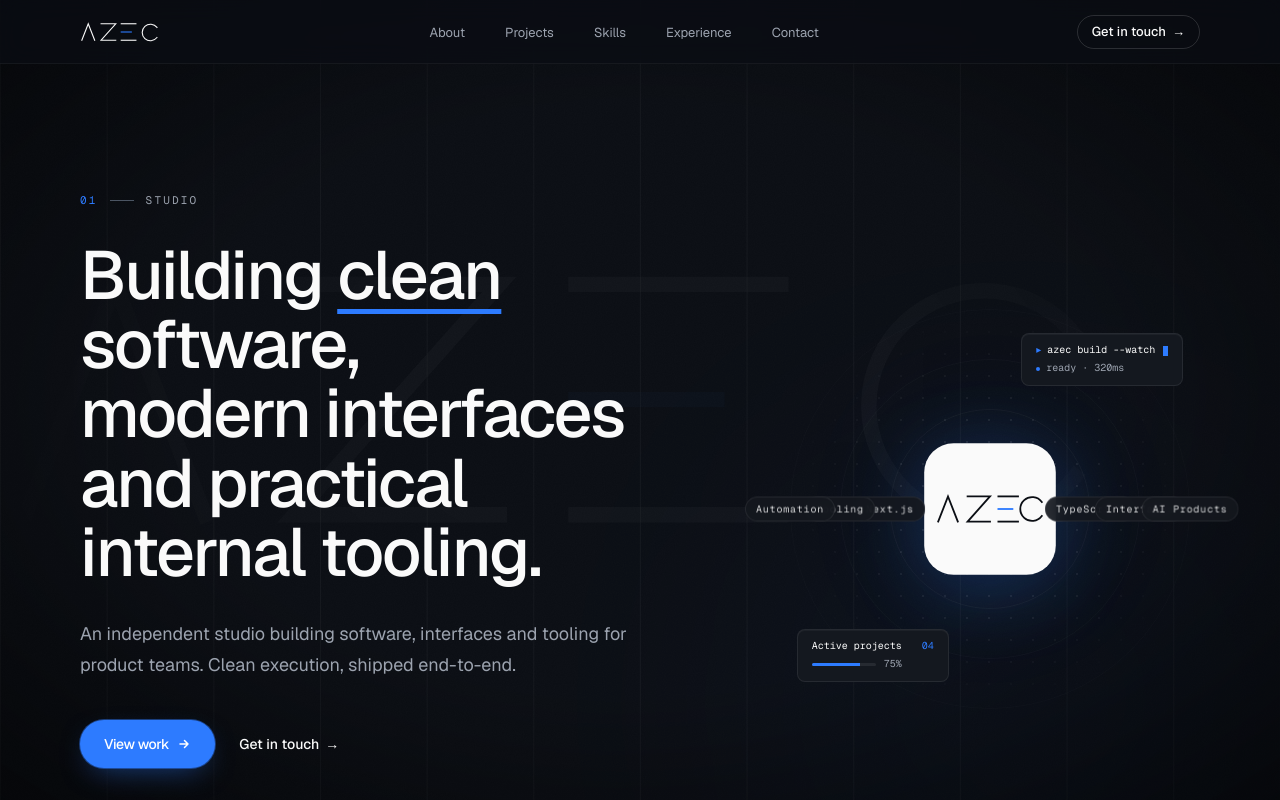
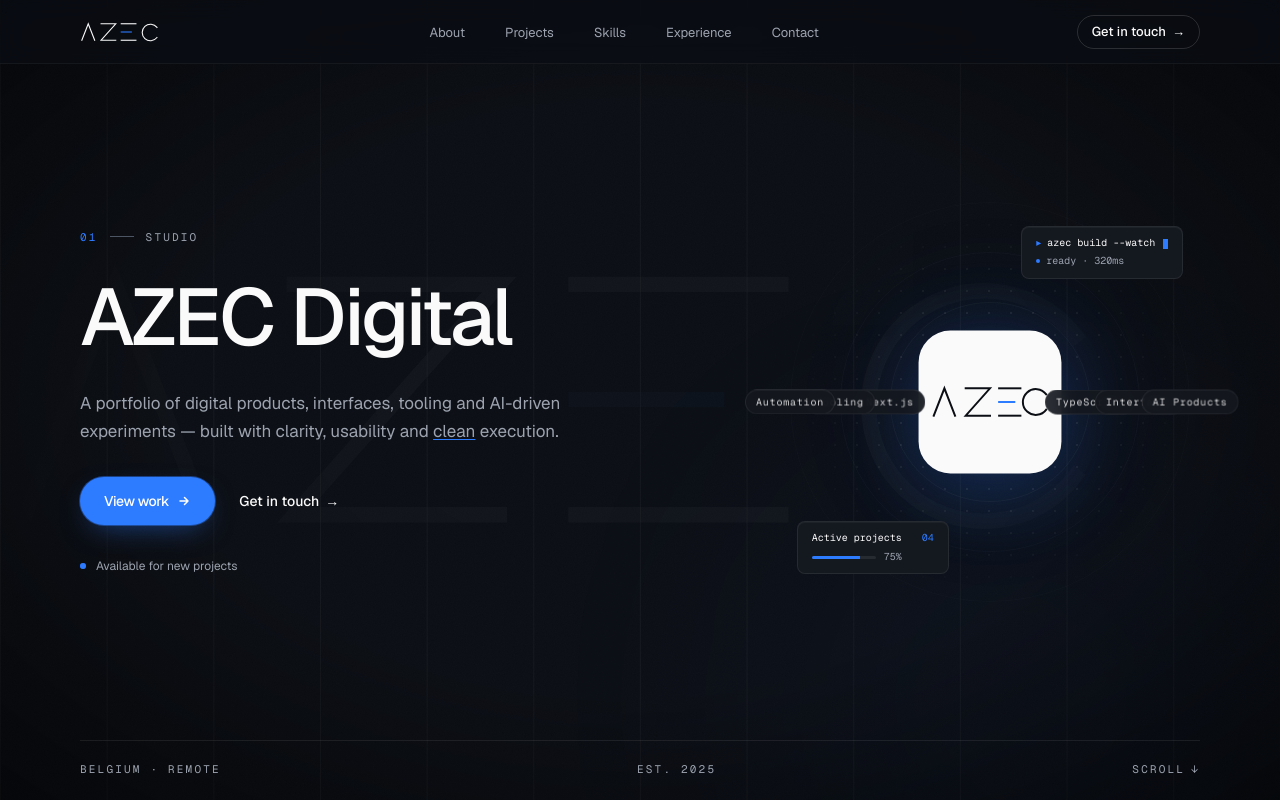
Before and after one commit to LTAzec/portfolio-website, a Next.js app: page / in a window 1280 px wide. Shown: the top 800 px of the page. Built offline with nearby package versions, Linux system fonts and the light colour scheme.

Commit message:
title changes

```diff
--- a/components/sections/Hero.tsx
+++ b/components/sections/Hero.tsx
@@ -1,47 +1,56 @@
 import { Container } from "@/components/layout/Container";
-import { HeroVisual } from "@/components/sections/HeroVisual";
+import {
+  HeroVisual,
+  HeroVisualMobile,
+} from "@/components/sections/HeroVisual";
 import { Button } from "@/components/ui/Button";
 import { site } from "@/data/site";
 
 /**
- * Editorial hero. Asymmetric 7/5 grid on desktop:
+ * Editorial hero — minimal, brand-led.
  *
- *   LEFT  — eyebrow index, oversized headline ("clean" underlined in
- *           the AZEC blue, matching the wordmark E-bar), positioning
- *           paragraph, two CTAs, live availability indicator.
- *   RIGHT — <HeroVisual />: a quiet animated AZEC Digital "studio system"
- *           around the central icon — orbiting capability chips,
- *           hairline rings, and two developer-style status panels.
+ * The headline is intentionally just "AZEC Digital" — the brand IS the
+ * intro. The subtitle carries the portfolio context, and the accent
+ * underline finds its home on "clean" inside the closing phrase
+ * "clean execution", mirroring the wordmark's blue E-bar.
  *
- * Mobile collapses to a single stacked column. The global <Backdrop />
- * carries the page-wide grid + wordmark watermark + soft blue zone.
+ * Two distinct layouts:
+ *
+ *   Mobile (default → <lg)
+ *     vertical flex column: eyebrow → headline → subtitle → CTAs →
+ *     compact visual → availability.
+ *
+ *   Desktop (lg+)
+ *     asymmetric 7/5 grid: text left, full HeroVisual right.
+ *
+ * Shared content blocks are defined once as local JSX vars and rendered
+ * in both layouts — no duplication of copy.
  */
 export function Hero() {
-  return (
-    <section id="top" className="relative isolate overflow-hidden">
-      <Container className="relative pt-24 pb-24 sm:pt-32 sm:pb-28 lg:pt-32 lg:pb-32">
-        <div className="grid grid-cols-1 items-center gap-14 lg:grid-cols-12 lg:gap-20">
-          {/* ── Left column ─────────────────────────────────────── */}
-          <div className="flex flex-col lg:col-span-7">
+  const eyebrow = (
     <span className="text-eyebrow flex items-center gap-3">
       <span className="text-accent">01</span>
       <span className="h-px w-6 bg-faint" />
       <span>Studio</span>
     </span>
+  );
 
-            <h1 className="mt-8 text-balance text-[2.625rem] font-medium leading-[1.04] tracking-[-0.03em] text-foreground sm:text-[3.5rem] lg:text-[4.25rem] lg:leading-[1.02]">
-              Building{" "}
-              <span className="accent-underline">clean</span>{" "}
-              software,
-              <br className="hidden sm:block" /> modern interfaces and practical
-              internal tooling.
+  const headline = (
+    <h1 className="text-balance text-[2.75rem] font-medium leading-[1.02] tracking-[-0.035em] text-foreground sm:text-[4rem] lg:text-[5rem] lg:leading-[1]">
+      AZEC Digital
     </h1>
+  );
 
-            <p className="mt-8 max-w-xl text-pretty text-base leading-relaxed text-muted sm:text-lg sm:leading-[1.7]">
-              {site.description}
+  const subtitle = (
+    <p className="max-w-lg text-pretty text-base leading-relaxed text-muted sm:text-[17px] sm:leading-[1.65]">
+      A portfolio of digital products, interfaces, tooling and AI-driven
+      experiments — built with clarity, usability and{" "}
+      <span className="accent-underline">clean</span> execution.
     </p>
+  );
 
-            <div className="mt-10 flex flex-wrap items-center gap-x-6 gap-y-4">
+  const ctas = (
+    <div className="flex flex-wrap items-center gap-x-6 gap-y-4">
       <Button href="#projects" variant="primary" size="lg">
         View work
         <Arrow />
@@ -59,24 +68,47 @@ export function Hero() {
         </span>
       </a>
     </div>
+  );
 
-            <div className="mt-10 inline-flex items-center gap-2.5 text-[12px] text-muted">
+  const availability = (
+    <div className="inline-flex items-center gap-2.5 text-[12px] text-muted">
       <span className="relative flex h-1.5 w-1.5">
         <span className="absolute inline-flex h-full w-full animate-ping rounded-full bg-accent opacity-50" />
         <span className="relative inline-flex h-1.5 w-1.5 rounded-full bg-accent" />
       </span>
       <span>{site.availability}</span>
     </div>
+  );
+
+  return (
+    <section id="top" className="relative isolate overflow-hidden">
+      <Container className="relative pt-16 pb-16 sm:pt-24 sm:pb-24 lg:pt-32 lg:pb-32">
+        {/* ── Mobile layout (single column, fixed order) ───────── */}
+        <div className="flex flex-col gap-7 lg:hidden">
+          {eyebrow}
+          {headline}
+          {subtitle}
+          {ctas}
+          <HeroVisualMobile />
+          {availability}
         </div>
 
-          {/* ── Right column — animated AZEC system ─────────────── */}
+        {/* ── Desktop layout (asymmetric 7/5 grid) ─────────────── */}
+        <div className="hidden lg:grid lg:grid-cols-12 lg:items-center lg:gap-20">
+          <div className="flex flex-col gap-8 lg:col-span-7">
+            {eyebrow}
+            {headline}
+            {subtitle}
+            {ctas}
+            {availability}
+          </div>
           <div className="lg:col-span-5">
             <HeroVisual />
           </div>
         </div>
 
-        {/* Bottom editorial rule */}
-        <div className="mt-20 border-t border-border pt-5 sm:mt-28 lg:mt-32">
+        {/* ── Bottom editorial rule ────────────────────────────── */}
+        <div className="mt-12 border-t border-border pt-5 sm:mt-20 lg:mt-32">
           <div className="text-eyebrow flex flex-wrap items-center justify-between gap-y-2 text-[10px]">
             <span>{site.location} · Remote</span>
             <span className="hidden sm:inline">Est. {site.founded}</span>
--- a/components/sections/HeroVisual.tsx
+++ b/components/sections/HeroVisual.tsx
@@ -2,69 +2,64 @@ import type { CSSProperties } from "react";
 import { AzecIcon } from "@/components/brand/AzecIcon";
 
 /**
- * Right-side hero visual — the AZEC Digital "developer system" piece.
+ * Hero visual — AZEC Digital "developer system" piece.
  *
- * Composition (desktop):
- *   - Central AZEC icon tile, with a soft AZEC-blue underglow
- *   - Three concentric orbit rings (hairline)
- *   - Six floating capability chips orbiting at different speeds
- *   - Top-right terminal-style status panel (build watcher + cursor)
- *   - Bottom-left dashboard-style panel (active projects + bar)
- *   - Subtle dot-grid in the centre, masked to a circle
+ * Two distinct components, one per viewport tier:
  *
- * Mobile fallback: just the AzecIcon tile + soft glow. Lighter, calmer.
+ *   <HeroVisualMobile />  — compact composition. Just the AZEC icon,
+ *                           one subtle ring, a soft underglow. No orbits,
+ *                           no chips, no panels. Fixed height ~180px.
  *
- * Every animation uses transform / opacity / offset-distance only — no
- * JS loop, no libraries. prefers-reduced-motion stops them all via
- * the shared override in globals.css.
+ *   <HeroVisual />        — full desktop system. Three orbit rings, six
+ *                           orbiting capability chips, two developer panels,
+ *                           soft underglow, central icon tile.
+ *                           Square, max 460px wide.
  *
- * Decorative — pointer-events disabled across the whole tree so it can
- * never block scroll/clicks.
+ * Hero.tsx places each in its respective layout (mobile flex / desktop grid)
+ * so we never carry the wrong variant in the DOM.
+ *
+ * All animations use transform / opacity / offset-distance only — no JS,
+ * no libraries. prefers-reduced-motion stops every animation via the
+ * shared override in globals.css. Decorative: pointer-events disabled.
  */
+
+/* ──────────────────────────────────────────────────────────────
+   Mobile — compact, ~180px tall
+   ────────────────────────────────────────────────────────────── */
+export function HeroVisualMobile() {
+  return (
+    <div
+      aria-hidden
+      className="pointer-events-none relative mx-auto grid h-[180px] w-full place-items-center"
+    >
+      {/* Soft underglow */}
+      <div
+        className="absolute h-[200px] w-[200px] rounded-full opacity-50 blur-3xl"
+        style={{
+          background:
+            "radial-gradient(circle, rgba(45,123,255,0.42) 0%, transparent 70%)",
+        }}
+      />
+
+      {/* One subtle ring around the icon */}
+      <div className="absolute h-[150px] w-[150px] rounded-full border border-border opacity-50" />
+
+      {/* Central AZEC tile */}
+      <AzecIcon className="relative h-[104px] w-[104px] drop-shadow-[0_8px_24px_rgba(45,123,255,0.25)]" />
+    </div>
+  );
+}
+
+/* ──────────────────────────────────────────────────────────────
+   Desktop — full animated system
+   ────────────────────────────────────────────────────────────── */
 export function HeroVisual() {
   return (
     <div
       aria-hidden
       className="pointer-events-none relative mx-auto aspect-square w-full max-w-[460px]"
     >
-      {/* Mobile fallback — static icon, no orbits */}
-      <div className="absolute inset-0 grid place-items-center lg:hidden">
-        <StaticIcon />
-      </div>
-
-      {/* Desktop composition */}
-      <div className="absolute inset-0 hidden lg:block">
-        <AnimatedSystem />
-      </div>
-    </div>
-  );
-}
-
-/* ──────────────────────────────────────────────────────────────
-   Mobile — quieter, just an iconic seal
-   ────────────────────────────────────────────────────────────── */
-function StaticIcon() {
-  return (
-    <div className="relative">
-      <div
-        className="absolute -inset-12 -z-10 rounded-full opacity-40 blur-3xl"
-        style={{
-          background:
-            "radial-gradient(circle, rgba(45,123,255,0.40) 0%, transparent 70%)",
-        }}
-      />
-      <AzecIcon className="h-24 w-24 sm:h-28 sm:w-28" />
-    </div>
-  );
-}
-
-/* ──────────────────────────────────────────────────────────────
-   Desktop animated system
-   ────────────────────────────────────────────────────────────── */
-function AnimatedSystem() {
-  return (
-    <div className="relative h-full w-full">
-      {/* Masked dot grid — work surface around the icon */}
+      {/* Masked dot grid */}
       <div
         className="bg-dots absolute inset-0"
         style={{
@@ -79,17 +74,17 @@ function AnimatedSystem() {
       <Ring radius={150} opacity={0.36} />
       <Ring radius={200} opacity={0.24} />
 
-      {/* Soft underglow behind the icon — larger, more diffused */}
+      {/* Soft underglow behind the icon */}
       <div
-        className="animate-glow-pulse absolute top-1/2 left-1/2 -z-10 h-[260px] w-[260px] -translate-x-1/2 -translate-y-1/2 rounded-full blur-3xl"
+        className="animate-glow-pulse absolute top-1/2 left-1/2 -z-10 h-[280px] w-[280px] -translate-x-1/2 -translate-y-1/2 rounded-full blur-3xl"
         style={{
           background:
-            "radial-gradient(circle, rgba(45,123,255,0.32) 0%, transparent 65%)",
+            "radial-gradient(circle, rgba(45,123,255,0.34) 0%, transparent 65%)",
         }}
       />
 
       {/* Central AZEC tile */}
-      <div className="absolute top-1/2 left-1/2 h-[140px] w-[140px] -translate-x-1/2 -translate-y-1/2 drop-shadow-[0_12px_36px_rgba(45,123,255,0.22)]">
+      <div className="absolute top-1/2 left-1/2 h-[152px] w-[152px] -translate-x-1/2 -translate-y-1/2 drop-shadow-[0_14px_38px_rgba(45,123,255,0.24)]">
         <AzecIcon className="h-full w-full" />
       </div>
 
@@ -98,18 +93,12 @@ function AnimatedSystem() {
         <OrbitChip key={chip.label} chip={chip} />
       ))}
 
-      {/* Top-right terminal panel */}
       <TerminalPanel />
-
-      {/* Bottom-left dashboard panel */}
       <DashboardPanel />
     </div>
   );
 }
 
-/* ──────────────────────────────────────────────────────────────
-   Orbit ring
-   ────────────────────────────────────────────────────────────── */
 function Ring({ radius, opacity }: { radius: number; opacity: number }) {
   return (
     <div
@@ -123,9 +112,6 @@ function Ring({ radius, opacity }: { radius: number; opacity: number }) {
   );
 }
 
-/* ──────────────────────────────────────────────────────────────
-   Capability chips
-   ────────────────────────────────────────────────────────────── */
 interface ChipDef {
   label: string;
   radius: number;
@@ -163,9 +149,6 @@ function OrbitChip({ chip }: { chip: ChipDef }) {
   );
 }
 
-/* ──────────────────────────────────────────────────────────────
-   Developer panels — premium, slightly more breathing room
-   ────────────────────────────────────────────────────────────── */
 function TerminalPanel() {
   return (
     <div
--- a/data/site.ts
+++ b/data/site.ts
@@ -2,28 +2,22 @@ import type { SocialLink } from "@/lib/types";
 
 /**
  * Single source of truth for AZEC Digital's brand metadata.
- * The primary identity across the site is the studio (AZEC Digital);
- * Yannis appears personally in About and Contact only.
+ * AZEC Digital is the studio identity; Yannis (the founder) surfaces
+ * personally in About and Contact only.
  */
 export const site = {
-  /** Primary identity used in navigation, SEO, OG. */
   name: "AZEC Digital",
-  /** Founder — surfaces in About / Contact, not in the hero. */
   founder: "Yannis Bertels",
-  /** Short brand label used where the wordmark can't render. */
   brand: "AZEC Digital",
-  /** Studio role/positioning. */
   role: "Independent digital studio",
   location: "Belgium",
-  /** Positioning headline (also used by SEO description fallback). */
-  tagline:
-    "Building clean software, modern interfaces and practical internal tooling.",
+  /** Hero headline — now intentionally just the brand. */
+  tagline: "AZEC Digital",
   /** Long-form description used for the hero subline and SEO. */
   description:
-    "An independent studio building software, interfaces and tooling for product teams. Clean execution, shipped end-to-end.",
+    "A portfolio of digital products, interfaces, tooling and AI-driven experiments — built with clarity, usability and clean execution.",
   email: "yannisbertels@gmail.com",
   availability: "Available for new projects",
-  /** Studio founded year, displayed in editorial meta strips. */
   founded: 2025,
   url: "https://azec.digital",
 } as const;
```
Lines whose indentation alone changed are shown as unchanged.
